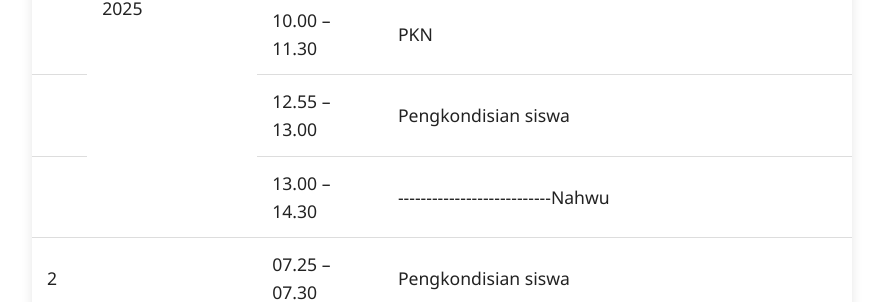
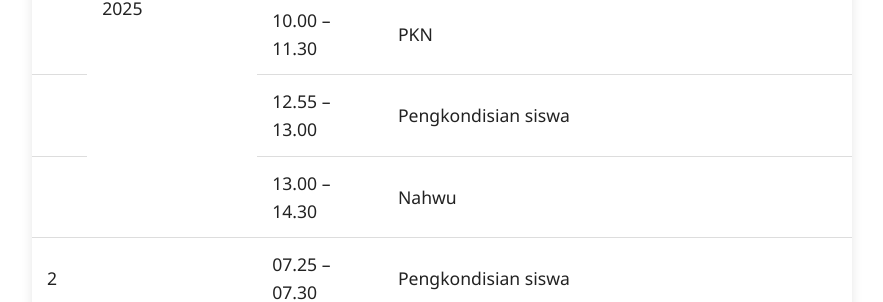
Before and after one commit to ItzGirin/Ujian-Aetherion, a plain HTML site: page index.html in a window 1280 px wide. Shown: the part 1383-1685 px from the top of the page, without its empty margins (198-1081 px from the left). Drawn offline with Linux system fonts and the light colour scheme.

Commit message:
Update index.html

```diff
--- a/index.html
+++ b/index.html
@@ -135,7 +135,7 @@
                     <tr><td> </td><td>09.55 – 10.00</td><td>  Pengkondisian siswa</td></tr>
                     <tr><td> </td><td>10.00 – 11.30</td><td>PKN</td></tr
                     <tr><td> </td><td>12.55 – 13.00</td><td>Pengkondisian siswa</td></tr>
-                    <tr><td> </td><td>13.00 – 14.30</td><td>---------------------------Nahwu</td></tr>
+                    <tr><td> </td><td>13.00 – 14.30</td><td>Nahwu</td></tr>
 
                     <tr><td>2</td><td rowspan="6">Senin, 2 Juni 2025</td><td>07.25 – 07.30</td><td>Pengkondisian siswa</td></tr>
                     <tr><td> </td><td>07.30 – 09.00</td><td>Fisika (X, XI)/ Sosiologi XI</td></tr>
```
